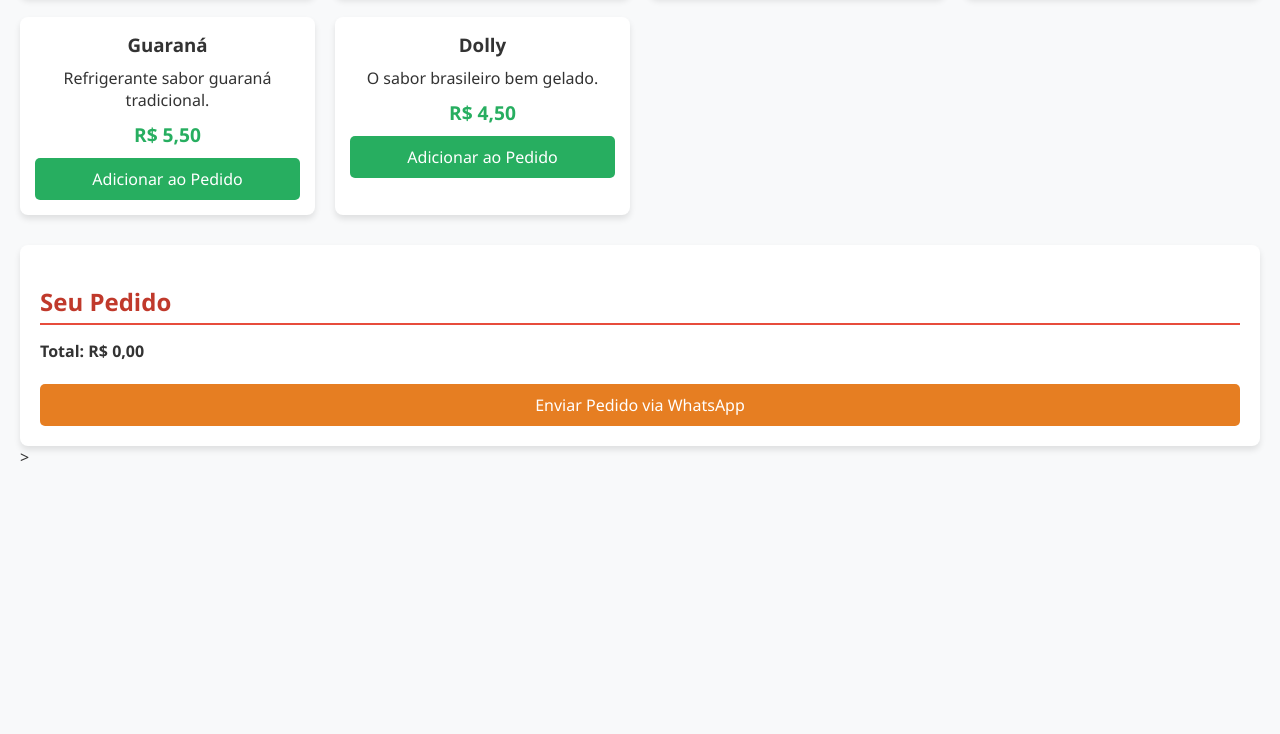
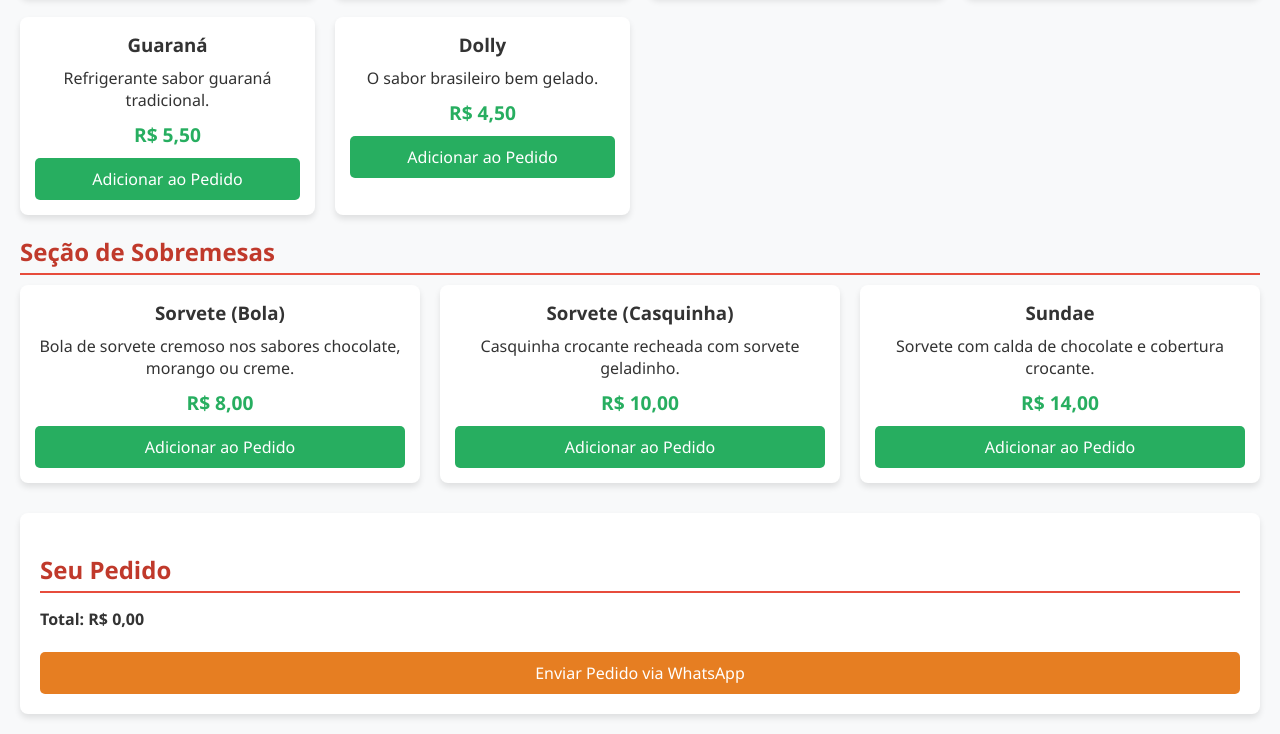
Before and after one commit to DeborahCampos2017/MenuNicolas, a plain HTML site: page index.html in a window 1280 px wide. Shown: the part 664-1398 px from the top of the page. Before the commit the page ends 1152 px from the top, so only its background shows below. Drawn offline with Linux system fonts and the light colour scheme.

Commit message:
adicionando seção de sobremesa

```diff
--- a/index.html
+++ b/index.html
@@ -91,6 +91,28 @@
         </div>
     </div>
 
+    <h2>Seção de Sobremesas</h2>
+    <div class="grid">
+        <div class="item">
+            <h3>Sorvete (Bola)</h3>
+            <p>Bola de sorvete cremoso nos sabores chocolate, morango ou creme.</p>
+            <p class="preco">R$ 8,00</p>
+            <button onclick="adicionarAoCarrinho('Sorvete (Bola)', 8.00)">Adicionar ao Pedido</button>
+        </div>
+        <div class="item">
+            <h3>Sorvete (Casquinha)</h3>
+            <p>Casquinha crocante recheada com sorvete geladinho.</p>
+            <p class="preco">R$ 10,00</p>
+            <button onclick="adicionarAoCarrinho('Sorvete (Casquinha)', 10.00)">Adicionar ao Pedido</button>
+        </div>
+        <div class="item">
+            <h3>Sundae</h3>
+            <p>Sorvete com calda de chocolate e cobertura crocante.</p>
+            <p class="preco">R$ 14,00</p>
+            <button onclick="adicionarAoCarrinho('Sundae', 14.00)">Adicionar ao Pedido</button>
+        </div>
+    </div>
+
     <div class="carrinho">
         <h2>Seu Pedido</h2>
         <ul id="lista-carrinho">
@@ -140,11 +162,10 @@
             // ATENÇÃO: Troque os números abaixo pelo WhatsApp que vai receber os pedidos!
             // Formato: 55 (Brasil) + DDD + Número (exemplo de São Paulo abaixo)
             const numeroWhatsapp = "5511999999999";
-            const link = `https://whatsapp.com{numeroWhatsapp}&text=${encodeURIComponent(texto)}`;
+            const link = `https://wa.me/${numeroWhatsapp}?text=${encodeURIComponent(texto)}`;
 
             window.open(link, '_blank');
         }
     </script>
 </body>
 </html>
->
```
